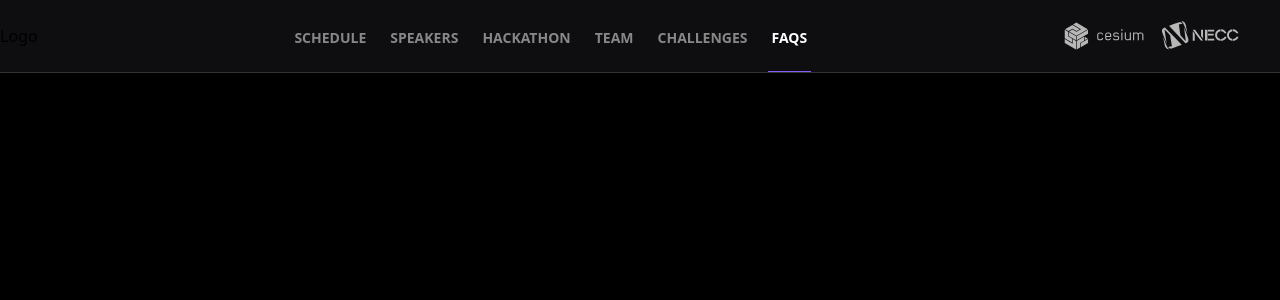
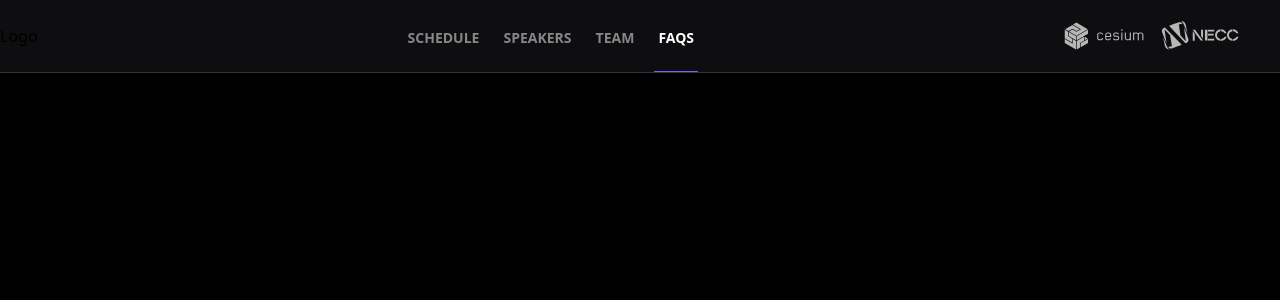
Before and after one commit to cesium/codeweek, a Next.js app: page /faqs in a window 1280 px wide. Shown: the top 300 px of the page. Built offline with nearby package versions, Linux system fonts and the light colour scheme.

Commit message:
Remove unnecessary pages (#5)

```diff
--- a/components/Navbar/index.jsx
+++ b/components/Navbar/index.jsx
@@ -3,9 +3,7 @@ import Link from 'next/link'
 const navigation = [
   { name: "Schedule", slug: "/schedule" },
   { name: "Speakers", slug: "/speakers" },
-  { name: "Hackathon", slug: "/hackathon" },
   { name: "Team", slug: "/team" },
-  { name: "Challenges", slug: "/challenges" },
   { name: "FAQs", slug: "/faqs" },
 ];
 
--- a/pages/challenges.js
+++ /dev/null
@@ -1,21 +0,0 @@
-import Head from 'next/head'
-
-import Navbar from '/components/Navbar'
-
-export default function Challenges(){
-  return (
-    <div className="flex min-h-screen flex-col items-center justify-center">
-      <Head>
-        <title>Create Next App</title>
-        <link rel="icon" href="/favicon.ico" />
-      </Head>
-
-      <Navbar current_page="Challenges" />
-
-      <main className="flex w-full flex-1 flex-col items-center justify-center text-center bg-black my-auto px-[400px]">
-      </main>
-
-
-    </div>
-  )
-}
--- a/pages/hackathon.js
+++ /dev/null
@@ -1,21 +0,0 @@
-import Head from 'next/head'
-
-import Navbar from '/components/Navbar'
-
-export default function Hackathon(){
-  return (
-    <div className="flex min-h-screen flex-col items-center justify-center">
-      <Head>
-        <title>Create Next App</title>
-        <link rel="icon" href="/favicon.ico" />
-      </Head>
-
-      <Navbar current_page="Hackathon" />
-
-      <main className="flex w-full flex-1 flex-col items-center justify-center text-center bg-black my-auto px-[400px]">
-      </main>
-
-
-    </div>
-  )
-}
```
